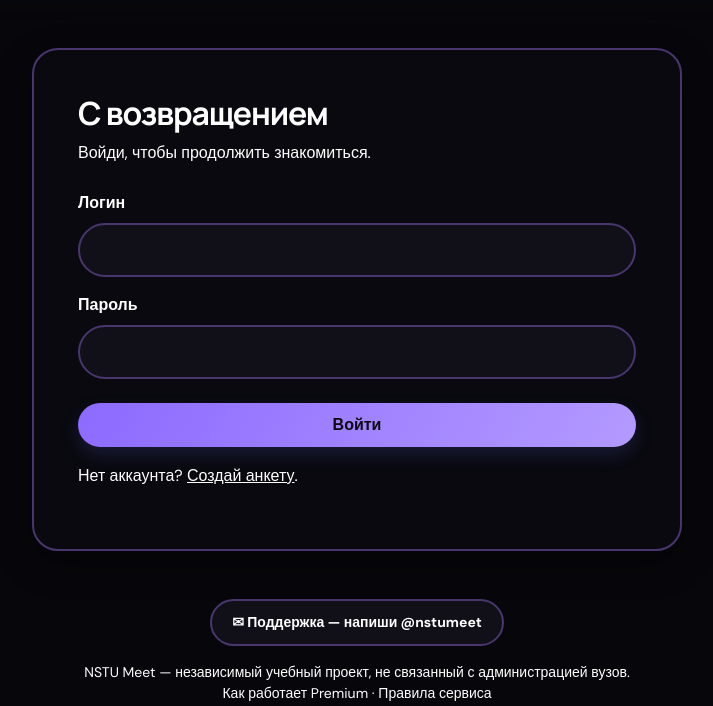
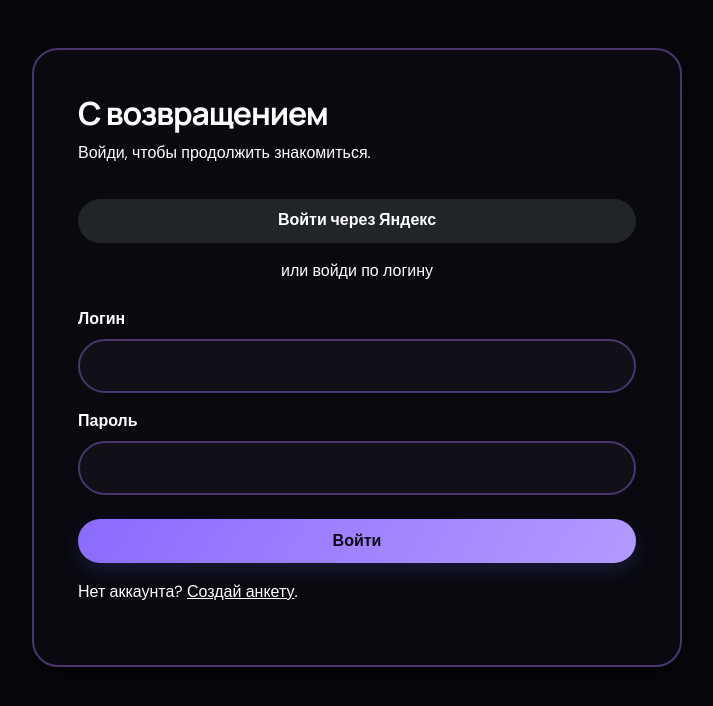
Before and after one commit to ggshik369/nstu-meet, a Flask app: page /login in a window 1280 px wide. Shown: the part 74-780 px from the top of the page, without its empty margins (283-996 px from the left). Run offline with Flask 3, Linux system fonts and the light colour scheme; some libraries are stand-ins or nearby versions.

Commit message:
Add Yandex sign-in button to login page

```diff
--- a/templates/login.html
+++ b/templates/login.html
@@ -3,6 +3,8 @@
 {% block content %}
 <div class="form-shell">
   <h1 class="h2 fw-bold">С возвращением</h1><p class="text-secondary">Войди, чтобы продолжить знакомиться.</p>
+  <a class="btn btn-dark rounded-pill w-100 py-2 mt-3" href="{{ url_for('yandex_login') }}">Войти через Яндекс</a>
+  <div class="text-center text-secondary my-3">или войди по логину</div>
   <form method="post" class="mt-4">
     <label class="form-label">Логин</label><input class="form-control mb-3" name="username" required autocomplete="username">
     <label class="form-label">Пароль</label><input class="form-control mb-4" type="password" name="password" required autocomplete="current-password">
```
